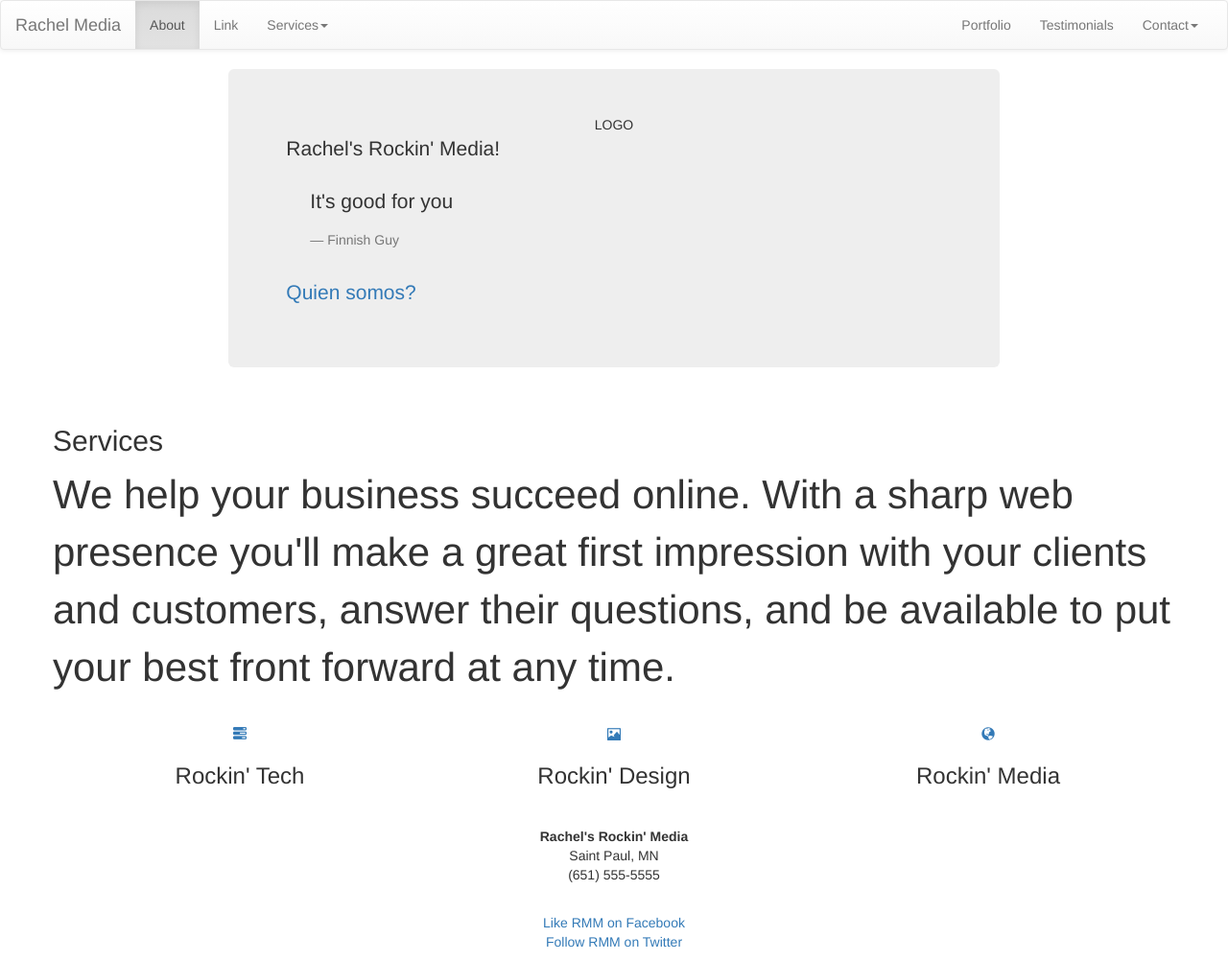
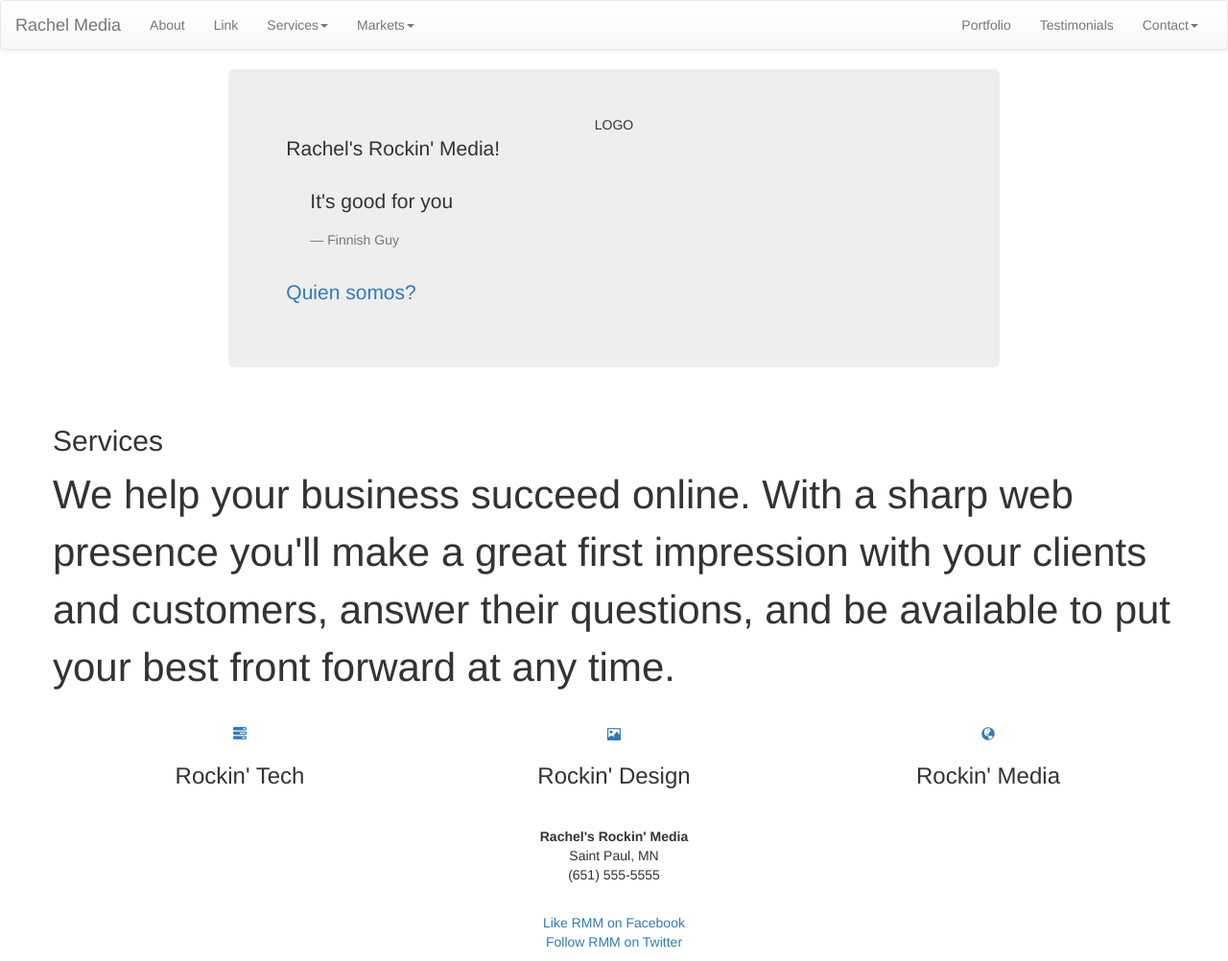
Before and after one commit to ryan258/rachel, a Jekyll site: the page built from index.html, in a window 1280 px wide. Shown: the whole page at 96% size. Built offline with Jekyll 4.4.1, drawn with Linux system fonts in a browser that asks for light colours; nearby versions of some CDN libraries; Markdown is read by kramdown in place of the engine named in the settings.

Commit message:
full nav bar update

```diff
--- a/_includes/nav.html
+++ b/_includes/nav.html
@@ -14,25 +14,36 @@
     <!-- Collect the nav links, forms, and other content for toggling -->
     <div class="collapse navbar-collapse" id="bs-example-navbar-collapse-1">
       <ul class="nav navbar-nav">
-        <li class="active"><a href="#">About<span class="sr-only">(current)</span></a></li>
-        <li><a href="#">Link</a></li>
+        <li class="{% if page.url == '/about' %}active{% endif %}"><a href="{{site.baseurl}}/about">About<span class="sr-only">(current)</span></a></li>
+        <li class="{% if page.url == '/specials' %}active{% endif %}"><a href="{{site.baseurl}}/specials">Link</a></li>
         <li class="dropdown">
           <a href="#" class="dropdown-toggle" data-toggle="dropdown" role="button" aria-expanded="false">Services<span class="caret"></span></a>
           <ul class="dropdown-menu" role="menu">
-            <li><a href="#">Photography</a></li>
-            <li><a href="#">Web Development</a></li>
-            <li><a href="#">Design</a></li>
+            <li class="{% if page.url == '/photography' %}active{% endif %}"><a href="{{site.baseurl}}/photography">Photography</a></li>
+            <li class="{% if page.url == '/web-development' %}active{% endif %}"><a href="{{site.baseurl}}/web-development">Web Development</a></li>
+            <li class="{% if page.url == '/design' %}active{% endif %}"><a href="{{site.baseurl}}/design">Design</a></li>
             <li><a href="#">Branding</a></li>
             <li class="divider"></li>
-            <li><a href="#">Content</a></li>
+            <li class="{% if page.url == '/content' %}active{% endif %}"><a href="{{site.baseurl}}/content">Content</a></li>
             <li class="divider"></li>
-            <li><a href="#">Print</a></li>
+            <li class="{% if page.url == '/print' %}active{% endif %}"><a href="{{site.baseurl}}/print">Print</a></li>
+          </ul>
+        </li>
+        <li class="dropdown">
+          <a href="#" class="dropdown-toggle" data-toggle="dropdown" role="button" aria-expanded="false">Markets<span class="caret"></span></a>
+          <ul class="dropdown-menu" role="menu">
+            <li class="{% if page.url == '/bands' %}active{% endif %}"><a href="{{site.baseurl}}/bands">Bands</a></li>
+            <li class="{% if page.url == '/venues' %}active{% endif %}"><a href="{{site.baseurl}}/venues">Venues</a></li>
+            <li class="{% if page.url == '/studios' %}active{% endif %}"><a href="{{site.baseurl}}/studios">Studios</a></li>
+            <li class="{% if page.url == '/labels' %}active{% endif %}"><a href="{{site.baseurl}}/labels">Labels</a></li>
+            <li class="divider"></li>
+            <li class="{% if page.url == '/bars' %}active{% endif %}"><a href="{{site.baseurl}}/bars">Bars</a></li>
           </ul>
         </li>
       </ul>
       <ul class="nav navbar-nav navbar-right">
-        <li><a href="#">Portfolio</a></li>
-        <li><a href="#">Testimonials</a></li>
+        <li class="{% if page.url == '/portfolio' %}active{% endif %}"><a href="{{site.baseurl}}/portfolio">Portfolio</a></li>
+        <li class="{% if page.url == '/testimonials' %}active{% endif %}"><a href="{{site.baseurl}}/testimonials">Testimonials</a></li>
         <li class="dropdown">
           <a href="#" class="dropdown-toggle" data-toggle="dropdown" role="button" aria-expanded="false">Contact<span class="caret"></span></a>
           <ul class="dropdown-menu" role="menu">
```
